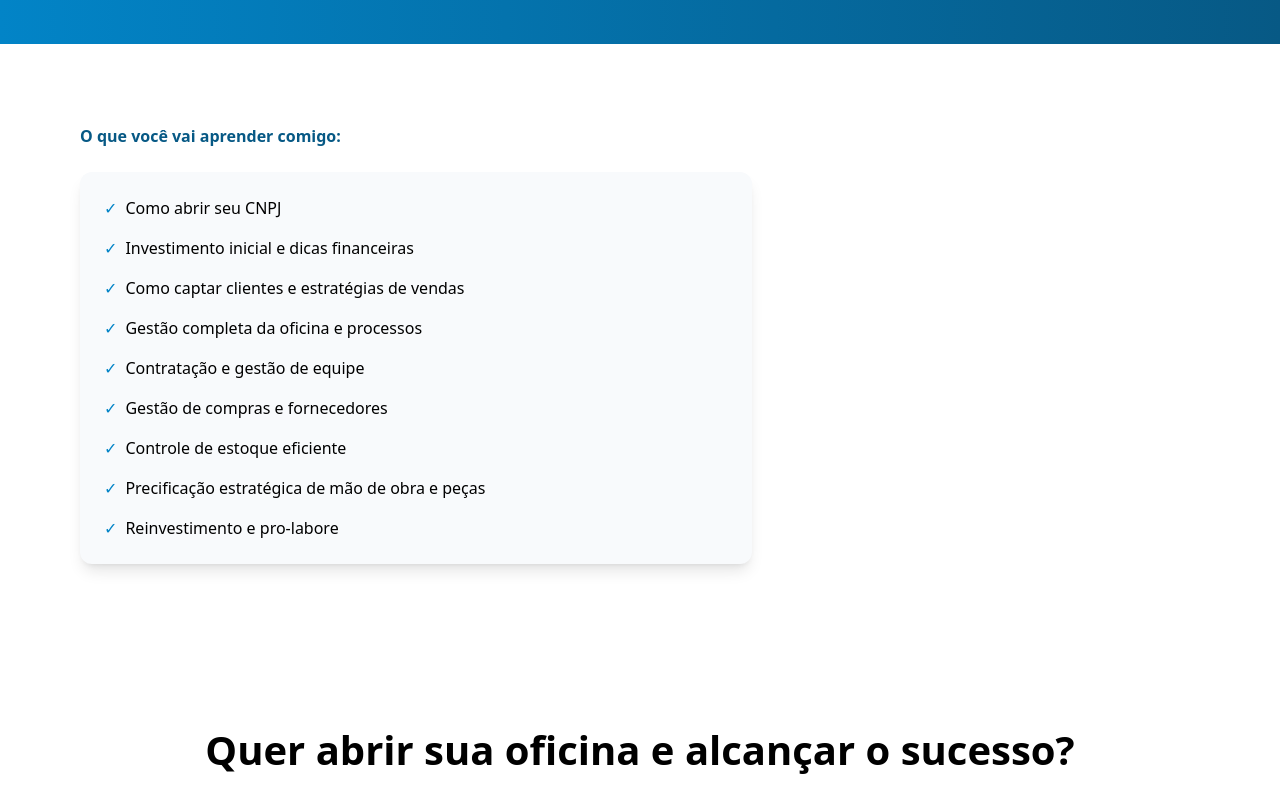
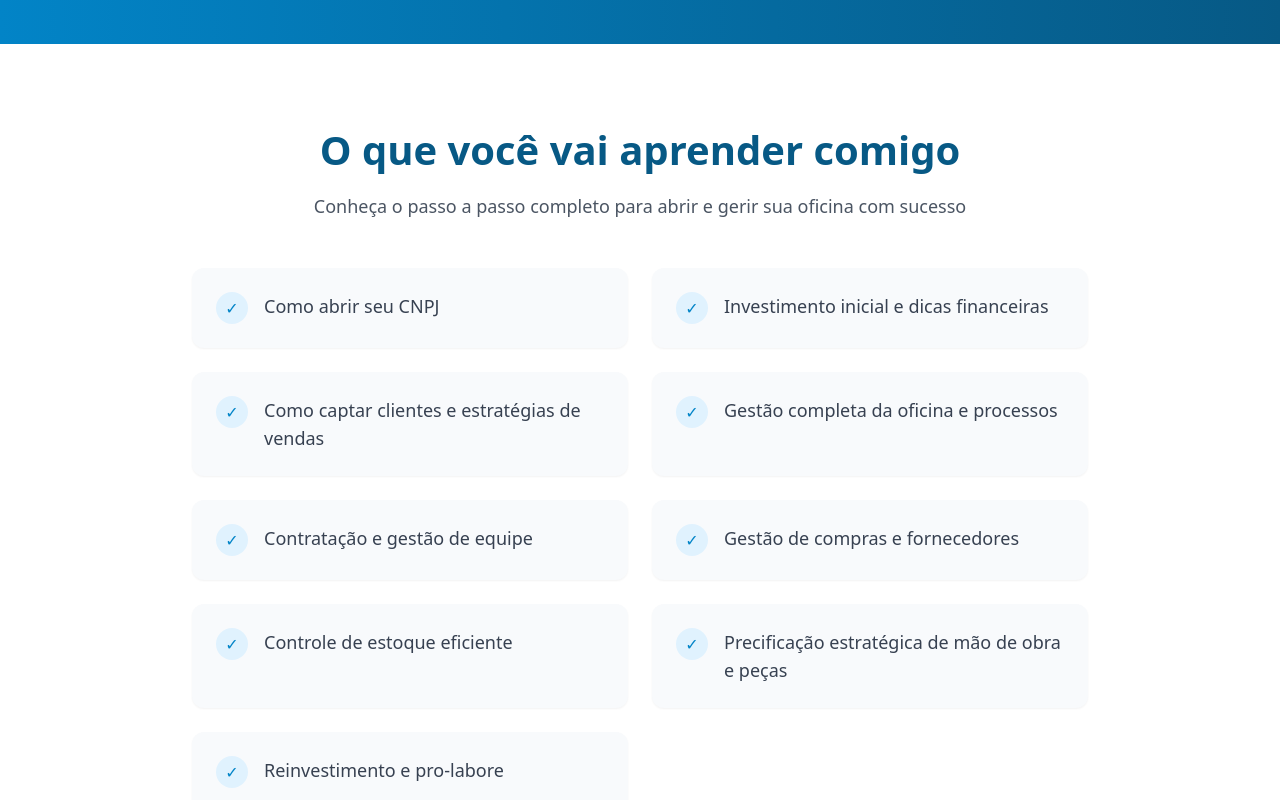
Before and after one commit to LukaVieira1/jordan-landing-page, a React (Vite) app: page / in a window 1280 px wide. Shown: the part 760-1560 px from the top of the page. Built offline with nearby package versions, Linux system fonts and the light colour scheme.

Commit message:
refactor: change result section ui

```diff
--- a/src/App.tsx
+++ b/src/App.tsx
@@ -110,48 +110,54 @@ function App() {
       <section className="py-section bg-white">
         <div className="container">
           <motion.div
-            className="max-w-7xl mx-auto"
+            className="max-w-4xl mx-auto"
             variants={fadeInUp}
             initial="initial"
             whileInView="whileInView"
             viewport={{ once: true }}
           >
-            <div className="flex flex-col md:flex-row items-center gap-6 md:gap-16">
-              <div className="w-full md:w-3/5">
-                <motion.h4
-                  className="text-heading-4 font-bold mb-6 text-primary-800"
+            <motion.h2
+              className="text-heading-2 font-bold text-center mb-4 text-primary-800"
               variants={fadeInUp}
             >
-                  O que você vai aprender comigo:
-                </motion.h4>
+              O que você vai aprender comigo
+            </motion.h2>
+            <motion.p
+              className="text-lg text-center mb-12 text-gray-600"
+              variants={fadeInUp}
+            >
+              Conheça o passo a passo completo para abrir e gerir sua oficina
+              com sucesso
+            </motion.p>
+
             <motion.div
-                  className="bg-secondary-50 p-6 rounded-card shadow-lg"
+              className="grid grid-cols-1 md:grid-cols-2 gap-6"
               variants={stagger}
               initial="initial"
               whileInView="whileInView"
               viewport={{ once: true }}
             >
-                  <ul className="space-y-4">
               {learningPoints.map((point, index) => (
-                      <motion.li
+                <motion.div
+                  key={index}
                   variants={stagger}
-                        className="flex items-start"
-                        key={index}
+                  className="bg-secondary-50 p-6 rounded-xl shadow-sm hover:shadow-md transition-shadow"
                 >
-                        <span className="text-primary-600 mr-2">✓</span>
-                        {point}
-                      </motion.li>
+                  <div className="flex items-start gap-4">
+                    <span className="flex-shrink-0 w-8 h-8 rounded-full bg-primary-100 text-primary-600 flex items-center justify-center">
+                      ✓
+                    </span>
+                    <p className="text-gray-700 text-lg">{point}</p>
+                  </div>
+                </motion.div>
               ))}
-                  </ul>
             </motion.div>
-              </div>
-            </div>
           </motion.div>
         </div>
       </section>
 
       {/* Product Section */}
-      <section className="py-section bg-white">
+      <section className="py-section bg-secondary-50">
         <div className="container">
           <motion.h2
             className="text-heading-2 font-bold text-center mb-12"
@@ -228,7 +234,7 @@ function App() {
       </section>
 
       {/* Mentoring Section */}
-      <section className="py-section bg-secondary-50">
+      <section className="py-section bg-white">
         <div className="container text-center">
           <motion.div
             variants={scaleIn}
```
Lines whose indentation alone changed are shown as unchanged.
